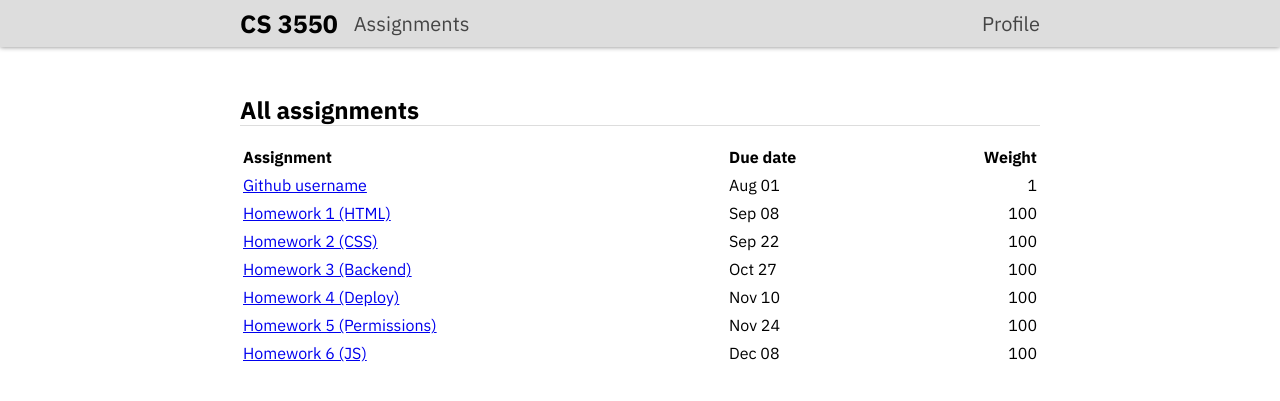
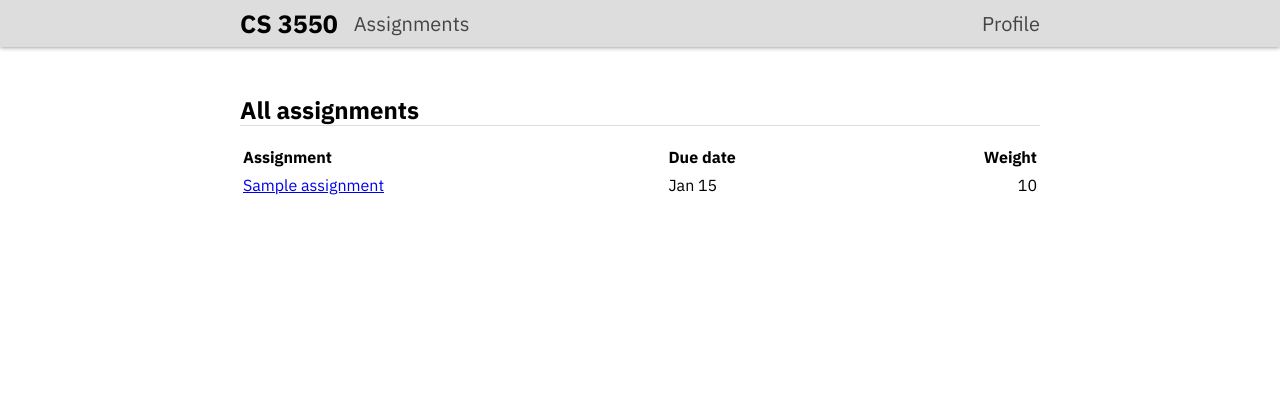
Before and after one commit to gronaldo44/CS3550-LMS, a Django app: page / in a window 1280 px wide. Shown: the top 401 px of the page. Run offline with Django 5.2, Linux system fonts and the light colour scheme; tables that the repository leaves empty hold one stand-in row (values such as "Sample post").

Commit message:
A3 Phase 3

```diff
--- a/grades/templates/index.html
+++ b/grades/templates/index.html
@@ -26,41 +26,13 @@
             </tr>
         </thead>
         <tbody>
+            {% for a in assignments %}
             <tr>
-                <td><a href="assignment.html">Github username</a></td>
-                <td>Aug 01</td>
-                <td class="col_num">1</td>
+                <td><a href="/{{ a.id }}/">{{ a.title }}</a></td>
+                <td>{{ a.deadline|date:"M d" }}</td>
+                <td class="col_num">{{ a.weight }}</td>
             </tr>
-            <tr>
-                <td><a href="assignment.html">Homework 1 (HTML)</a></td>
-                <td>Sep 08</td>
-                <td class="col_num">100</td>
-            </tr>
-            <tr>
-                <td><a href="assignment.html">Homework 2 (CSS)</a></td>
-                <td>Sep 22</td>
-                <td class="col_num">100</td>
-            </tr>
-            <tr>
-                <td><a href="assignment.html">Homework 3 (Backend)</a></td>
-                <td>Oct 27</td>
-                <td class="col_num">100</td>
-            </tr>
-            <tr>
-                <td><a href="assignment.html">Homework 4 (Deploy)</a></td>
-                <td>Nov 10</td>
-                <td class="col_num">100</td>
-            </tr>
-            <tr>
-                <td><a href="assignment.html">Homework 5 (Permissions)</a></td>
-                <td>Nov 24</td>
-                <td class="col_num">100</td>
-            </tr>
-            <tr>
-                <td><a href="assignment.html">Homework 6 (JS)</a></td>
-                <td>Dec 08</td>
-                <td class="col_num">100</td>
-            </tr>
+            {% endfor %}
         </tbody>
     </table>
 </main>
--- a/grades/views.py
+++ b/grades/views.py
@@ -1,8 +1,19 @@
 from django.shortcuts import render
+from django.http import Http404
+from . import models
 
 # Create your views here.
 def index(request):
-    return render(request, "index.html")
+    # collect data
+    assignments = models.Assignment.objects.all()
+    if not assignments.exists():
+        raise Http404("No assignments found.")
+
+    # call template
+    assignments_dictionary = {
+        "assignments": assignments
+    }
+    return render(request, "index.html", assignments_dictionary)
 
 def assignment(request, assignment_id):
     return render(request, "assignment.html")
```
Also changed, not shown: static/index.html (+5 -33 lines).
